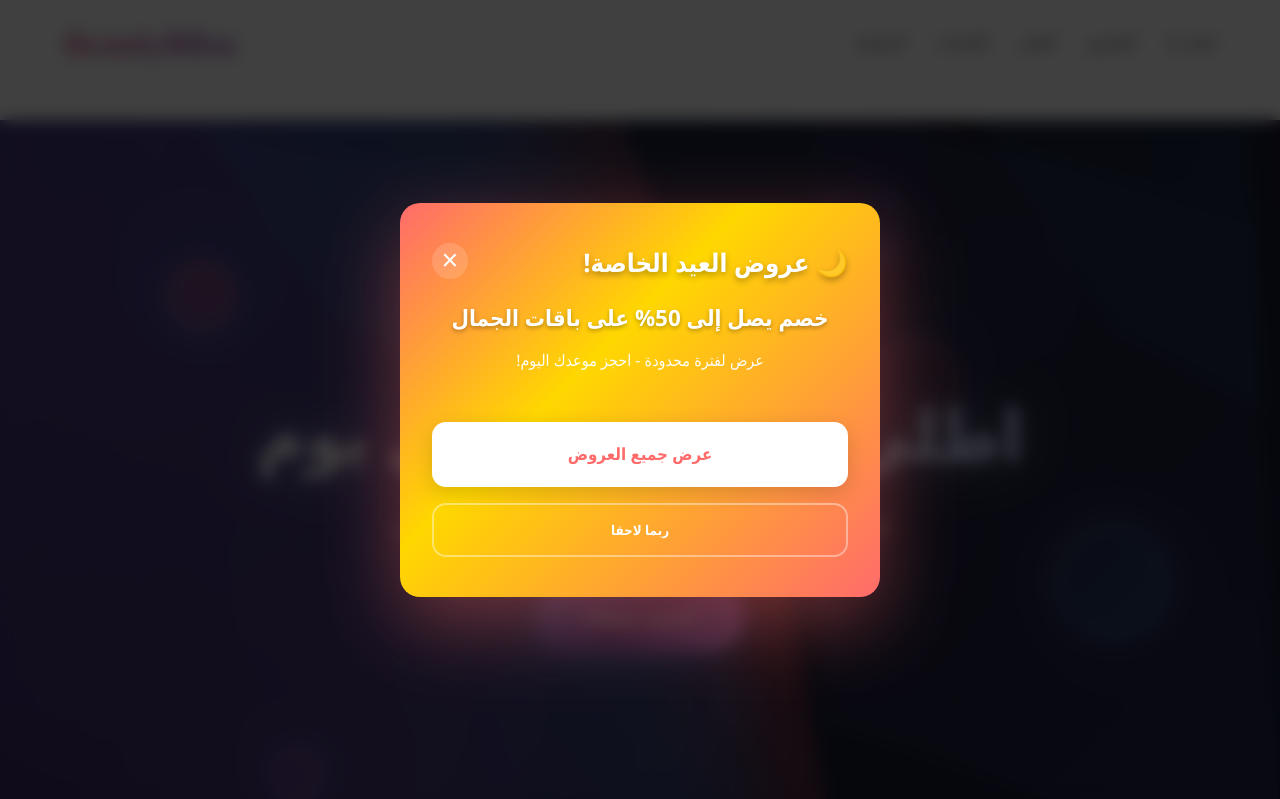
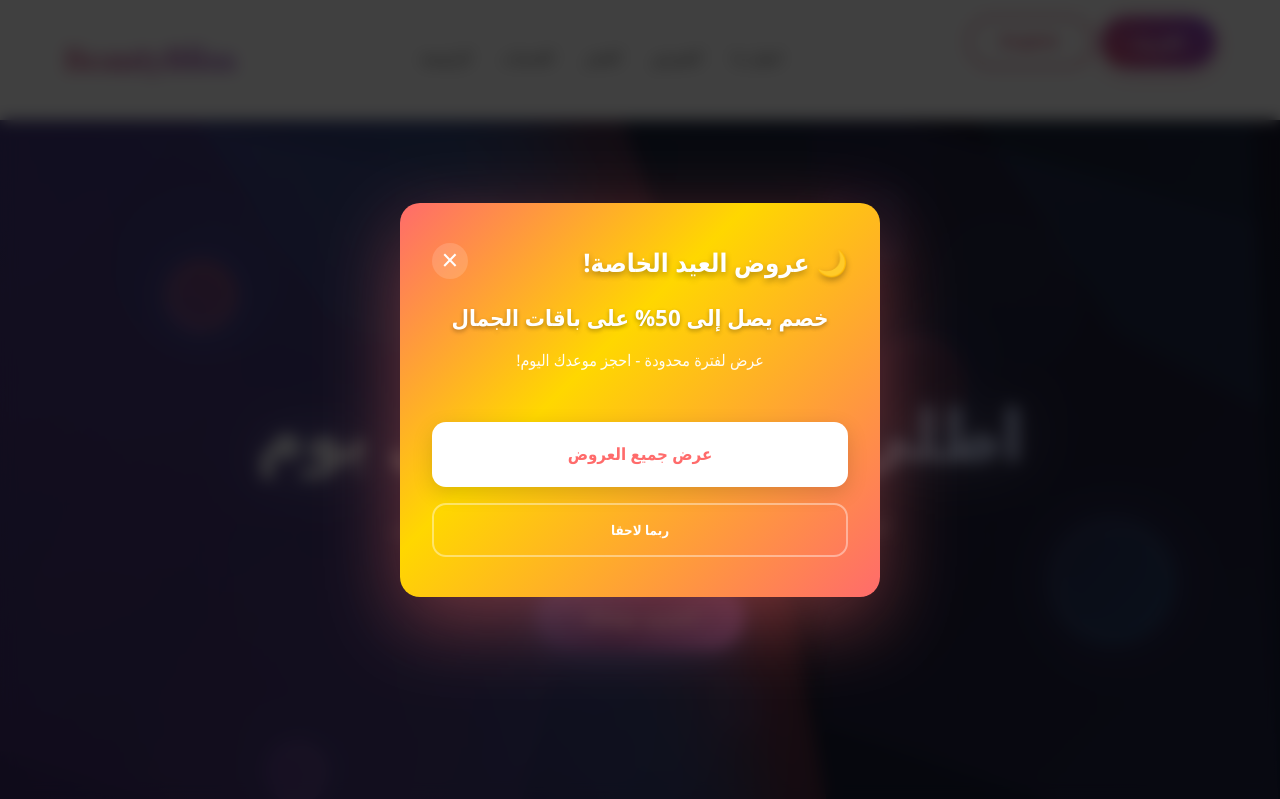
Before and after one commit to NasreenKhalid/Beauty_Bliss_Salon_Website, a website: page index.html in a window 1280 px wide. Shown: the top 799 px of the page. Drawn offline with nearby package versions, Linux system fonts and the light colour scheme.

Commit message:
Update index.html

```diff
--- a/index.html
+++ b/index.html
@@ -70,11 +70,14 @@
             <span class="lang-content" data-lang="en" style="display: none;">Contact Us</span>
         </a></li>
     </ul>
+    <div class="language-toggle">
+        <button class="lang-btn" data-lang="en">English</button>
+        <button class="lang-btn active" data-lang="ar">العربية</button>
+    </div>
     <button class="mobile-menu-btn" id="mobileMenuBtn">
         <i class="fas fa-bars"></i>
     </button>
 </nav>
-
     <!-- Hero Section -->
     <section id="home" class="hero">
         <div class="floating-elements">
@@ -103,10 +106,10 @@
 
     <!-- Services Menu Section -->
     <section id="services-menu">
-        <div class="language-toggle">
+<!--         <div class="language-toggle">
             <button class="lang-btn" data-lang="en">English</button>
 <button class="lang-btn active" data-lang="ar">العربية</button>
-        </div>
+        </div> -->
 
         <h2 class="section-title animate-on-scroll fade-in">
             <span class="lang-content" data-lang="en">Our Services Menu</span>
```
Lines whose indentation alone changed are shown as unchanged.
